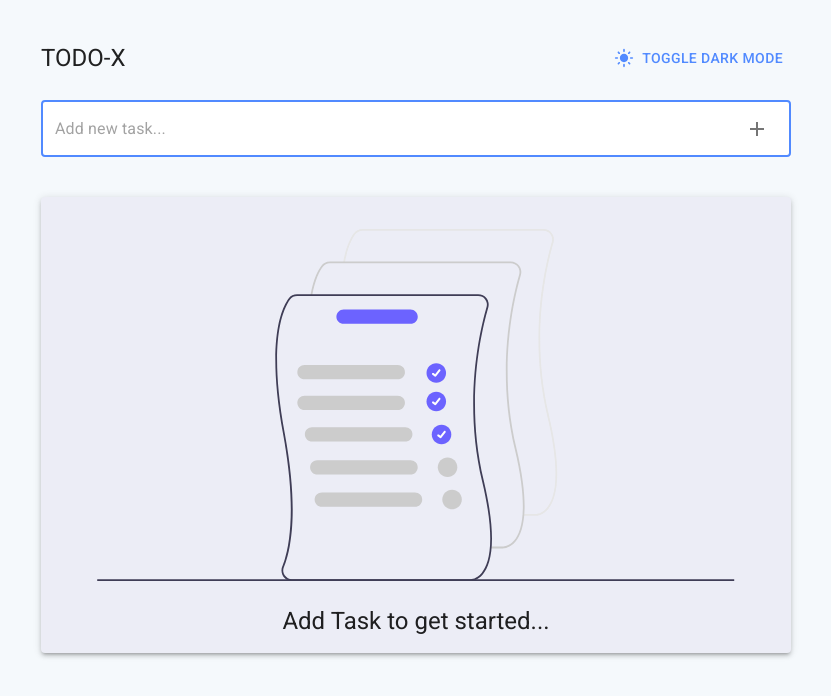
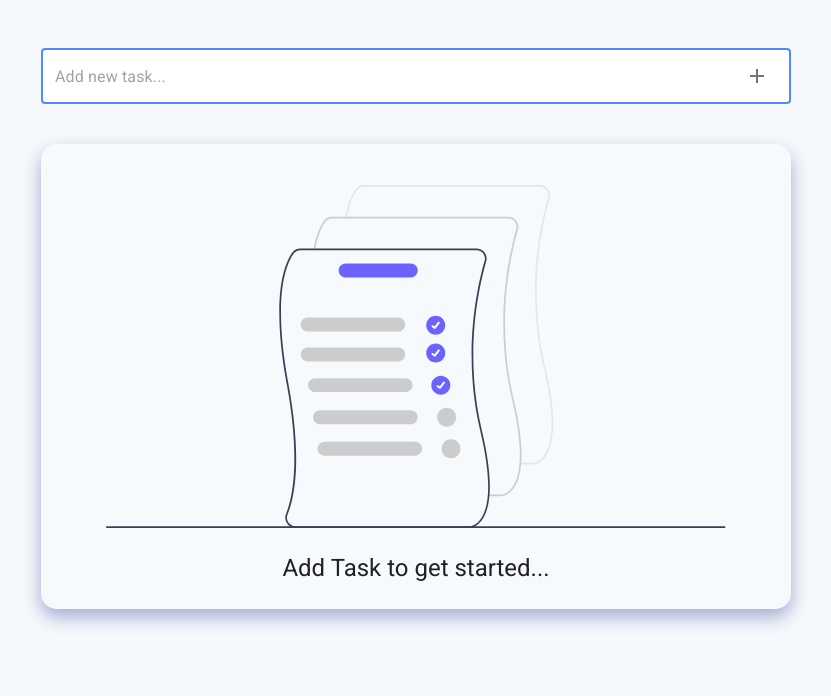
Before and after one commit to SAKTHIKOUSIK/TODO_CRUD_APP_USING_REACT, a React (Create React App) app: page / in a window 1280 px wide. Shown: the top 696 px of the page, without its empty margins (224-1055 px from the left). Built offline with nearby package versions, Linux system fonts and the light colour scheme.

Commit message:
customize the theme

```diff
--- a/src/components/AddTask.js
+++ b/src/components/AddTask.js
@@ -1,7 +1,6 @@
 import React from 'react';
 import { Box, TextField, IconButton, InputAdornment, Tooltip } from '@mui/material';
-import AddIcon from '@mui/icons-material/Add';
-import AddTaskIcon from '@mui/icons-material/AddTask';
+import { Add as AddIcon, AddTask as AddTaskIcon } from '@mui/icons-material';
 import { day, time } from '../utils/helpers';
 import { textFieldStyle } from '../theme/customStyles';
 
@@ -23,8 +22,6 @@ const AddTask = ({ inputValue, setInputValue, addTask, isEditing }) => {
     <Box
       component="form"
       onSubmit={handleSubmit}
-      mt={3}
-      mb={5}
     >
       <TextField
         sx={textFieldStyle}
--- a/src/components/Header.js
+++ /dev/null
@@ -1,27 +0,0 @@
-import React from 'react';
-import { Stack, Typography, Button } from '@mui/material';
-import LightModeIcon from '@mui/icons-material/LightMode';
-
-const Header = () => {
-    return (
-        <Stack
-            direction="row"
-            justifyContent="space-between"
-            alignItems="center"
-        >
-            <Typography variant="h5">
-                TODO-X
-            </Typography>
-            <Button
-                variant="text"
-                color="primary"
-                startIcon={<LightModeIcon />}
-
-            >
-                Toggle Dark Mode
-            </Button>
-        </Stack>
-    );
-};
-
-export default Header;
--- a/src/components/TaskItem.js
+++ b/src/components/TaskItem.js
@@ -1,7 +1,6 @@
 import React from 'react';
 import { Box, Stack, Typography, IconButton, Tooltip } from '@mui/material';
-import EditIcon from '@mui/icons-material/Edit';
-import DeleteIcon from '@mui/icons-material/Delete';
+import { Edit, Delete } from '@mui/icons-material';
 import { taskItemStyle } from '../theme/customStyles';
 
 const TaskItem = ({ taskItem, deleteTask, handleIsEditing }) => {
@@ -29,7 +28,7 @@ const TaskItem = ({ taskItem, deleteTask, handleIsEditing }) => {
                         aria-label="edit"
                         onClick={() => handleIsEditing(taskItem)}
                     >
-                        <EditIcon />
+                        <Edit />
                     </IconButton>
                 </Tooltip>
 
@@ -38,7 +37,7 @@ const TaskItem = ({ taskItem, deleteTask, handleIsEditing }) => {
                         aria-label="delete"
                         onClick={() => deleteTask(id)}
                     >
-                        <DeleteIcon />
+                        <Delete />
                     </IconButton>
                 </Tooltip>
             </Stack>
--- a/src/components/ToDo.js
+++ b/src/components/ToDo.js
@@ -4,7 +4,6 @@ import AddTask from './AddTask';
 import TaskList from './TaskList';
 import WelcomeScreen from './WelcomeScreen';
 import { todoBoxStyle, taskBoxStyle } from '../theme/customStyles';
-import Header from './Header';
 
 
 const ToDo = () => {
@@ -49,13 +48,14 @@ const ToDo = () => {
 
     return (
         <Box sx={todoBoxStyle}>
-            <Header />
+
             <AddTask
                 inputValue={inputValue}
                 setInputValue={setInputValue}
                 addTask={addTask}
                 isEditing={isEditing}
             />
+
             <Paper elevation={3} sx={taskBoxStyle}>
                 {
                     tasks?.[0] ? (
--- a/src/theme/AppThemeProvider.js
+++ b/src/theme/AppThemeProvider.js
@@ -13,8 +13,7 @@ const theme = createTheme({
                     }
                 },
                 body: {
-                    backgroundColor: "#f5f9fc"
-                    // backgroundColor: "#13131f"
+                    backgroundColor: "#f5f9fc",
                 },
                 img: {
                     maxWidth: "100%",
@@ -38,7 +37,6 @@ const theme = createTheme({
         primary: {
             main: "#518AFF"
         },
-        // mode: "dark"
     }
 });
 
--- a/src/theme/customStyles.js
+++ b/src/theme/customStyles.js
@@ -1,17 +1,25 @@
 export const containerStyle = {
-    display: "grid",
-    placeItems: "center",
+    my: { xs: "1rem", sm: "1.5rem" },
+    minHeight: { xs: "calc(100vh - 2rem)", sm: "calc(100vh - 3rem)" },
+    display: "flex",
+    justifyContent: "center",
 };
 
 export const todoBoxStyle = {
     maxWidth: 750,
     width: "100%",
-    mt: 5,
+    mt: 3,
 };
 
 export const taskBoxStyle = {
-    bgcolor: "#ECEDF6",
-    p: 2,
+    // bgcolor: "#ECEDF6",
+    p: 3,
+    mt: 5,
+    bgcolor: "rgba( 255, 255, 255, 0.15 )",
+    border: "1px solid rgba( 255, 255, 255, 0.18 )",
+    borderRadius: "16px",
+    boxShadow: "0 8px 18px 0 rgba(31, 38, 135, 0.37)",
+    backdropFilter: "blur(8.5px)",
 };
 
 export const textFieldStyle = {
@@ -19,7 +27,7 @@ export const textFieldStyle = {
 };
 
 export const taskItemStyle = {
-    bgcolor:"#fff",
+    bgcolor: "#fff",
     p: 2
 };
 
```
